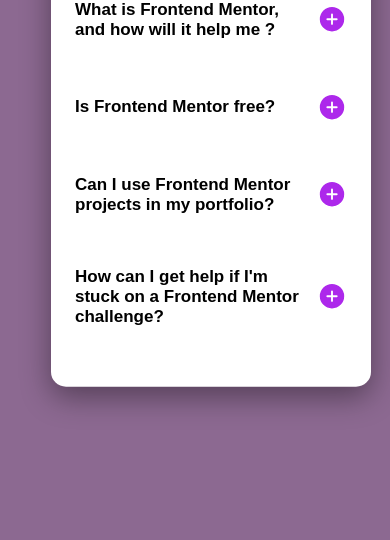
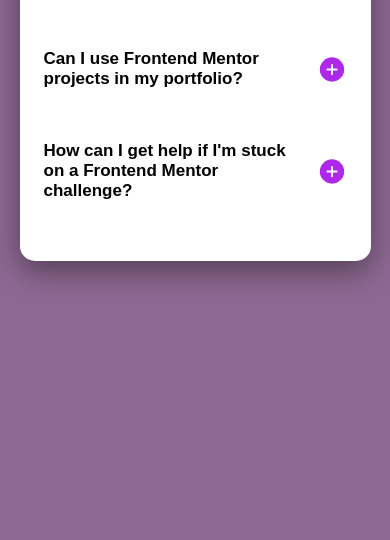
Before and after one commit to ChukwubuikeEmmanuelsteph/faq-repo, a plain HTML site: page index.html in a window 390 px wide. Shown: the part 304-844 px from the top of the page. Drawn offline with nearby package versions, Linux system fonts and the light colour scheme.

Commit message:
final commit

```diff
--- a/style.css
+++ b/style.css
@@ -73,39 +73,51 @@ body {
     border-radius: 10px;
     transition: background-color 0.3s ease;
 }
-.faq-question:hover{
-    color:purple ;
+
+.faq-question:hover {
+    color: purple;
 }
 
 .faq-item {
     margin-bottom: 20px;
 }
+
 /* hiding the answers  and the minus icon */
-.faq-answer{
+.faq-answer {
     /* overflow: hidden; */
     /* max-height: 0;
     transition: max-height 200ms ease; */
     display: none;
 }
-.minus-icon{
+
+.minus-icon {
     display: none;
 }
 
-.faq-answer p{
+.faq-answer p {
     font-size: 16px;
     color: hsl(292, 16%, 49%);
     padding-left: 20px;
     margin-top: 10px;
 }
+
 /*  mobile design  */
-@media (max-width: 500px){
-    body{
+@media screen and (max-width: 600px) {
+    body {
+        display: flex;
+        justify-content: center;
+        align-items: center;
+        max-height: 100vh;
         background-image: url(images/background-pattern-mobile.svg);
         padding: 0.5rem;
+        margin: 0;
     }
-   .faq-section{
-    /* padding: 1rem; */
-    width: 20rem;
-   }
 
+    .faq-section {
+        width: 90%;
+        margin: 0;
+        top: 10%;
+        left: auto;
+        transform: none;
+    }
 }
```
